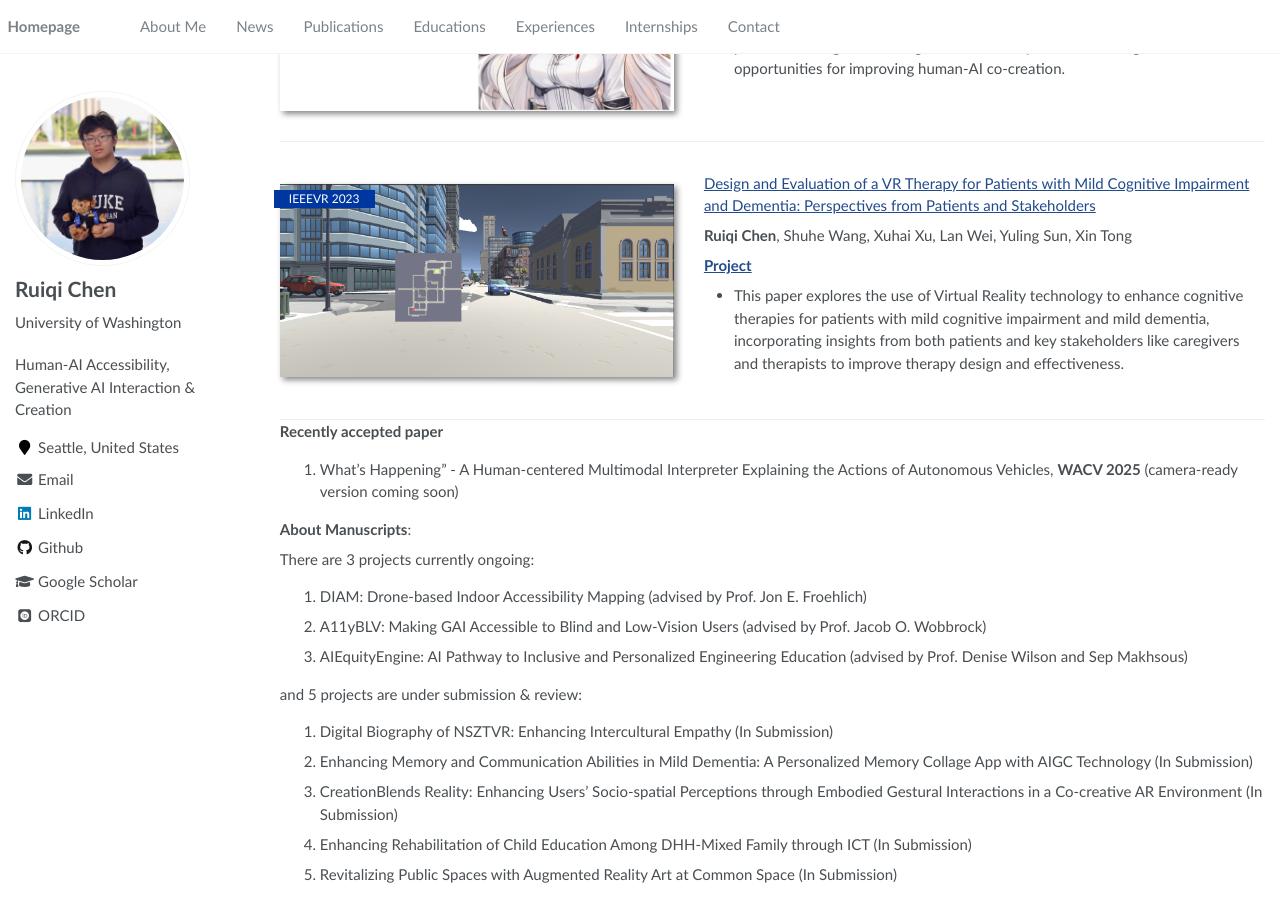
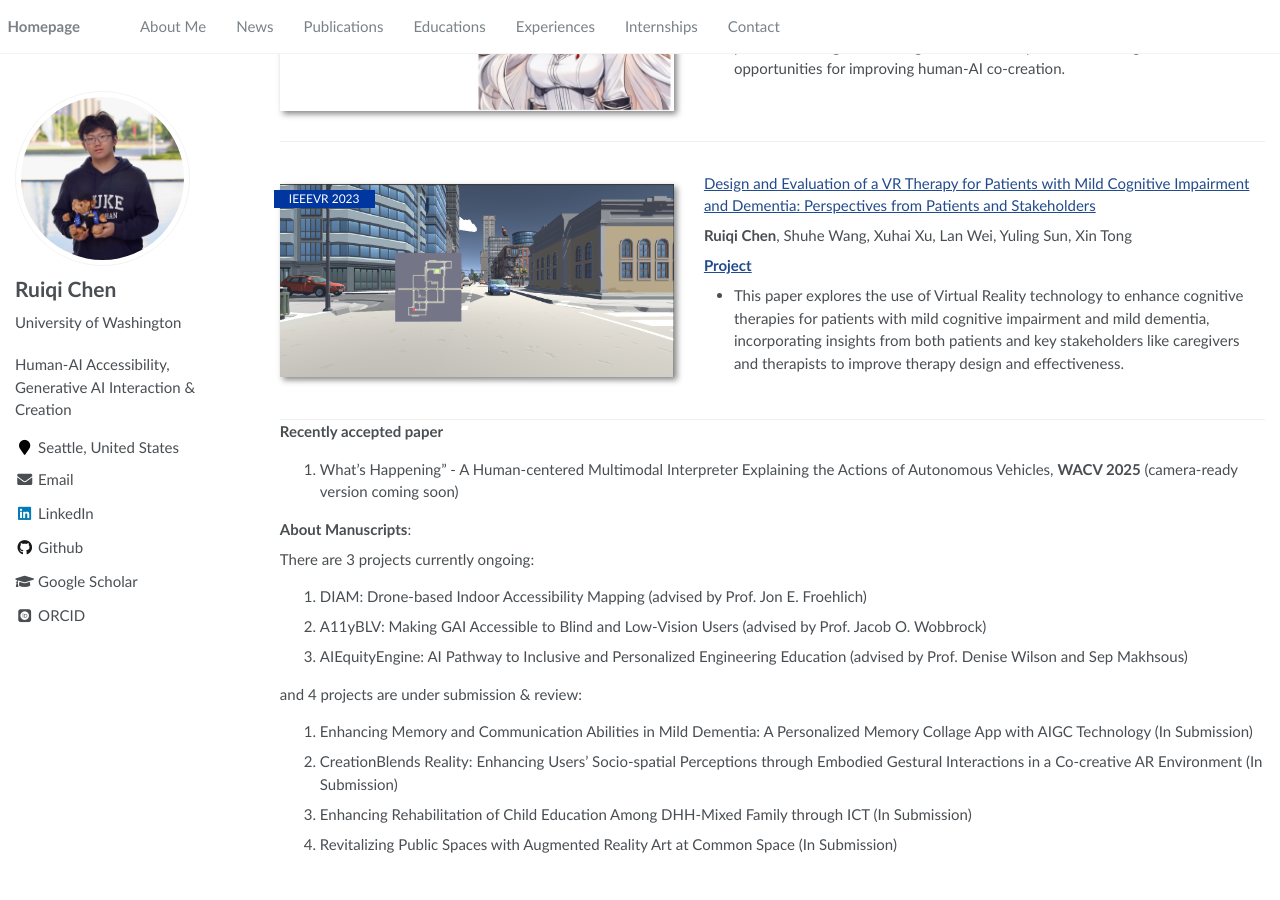
Before and after one commit to Ruiqi-Chen-0216/Ruiqi-Chen-0216.github.io, a Jekyll site: the page built from _pages/publications.md, in a window 1280 px wide and 900 px high, scrolled down 944 px. Built offline with Jekyll 4.4.1, drawn with Linux system fonts in a browser that asks for light colours; some web fonts are replaced; after the commit the page ends 1814 px from its top, so only the background shows below that.

Commit message:
Update publications.md

```diff
--- a/_pages/publications.md
+++ b/_pages/publications.md
@@ -73,12 +73,11 @@ There are 3 projects currently ongoing:
 2. A11yBLV: Making GAI Accessible to Blind and Low-Vision Users (advised by Prof. Jacob O. Wobbrock)
 3. AIEquityEngine: AI Pathway to Inclusive and Personalized Engineering Education (advised by Prof. Denise Wilson and Sep Makhsous)
 
-and 5 projects are under submission & review:
-1. Digital Biography of NSZTVR: Enhancing Intercultural Empathy (In Submission)
-2. Enhancing Memory and Communication Abilities in Mild Dementia: A Personalized Memory Collage App with AIGC Technology (In Submission)
-3. CreationBlends Reality: Enhancing Users' Socio-spatial Perceptions through Embodied Gestural Interactions in a Co-creative AR Environment (In Submission)
-4. Enhancing Rehabilitation of Child Education Among DHH-Mixed Family through ICT (In Submission)
-5. Revitalizing Public Spaces with Augmented Reality Art at Common Space (In Submission)
+and 4 projects are under submission & review:
+1. Enhancing Memory and Communication Abilities in Mild Dementia: A Personalized Memory Collage App with AIGC Technology (In Submission)
+2. CreationBlends Reality: Enhancing Users' Socio-spatial Perceptions through Embodied Gestural Interactions in a Co-creative AR Environment (In Submission)
+3. Enhancing Rehabilitation of Child Education Among DHH-Mixed Family through ICT (In Submission)
+4. Revitalizing Public Spaces with Augmented Reality Art at Common Space (In Submission)
 
 <!--- [Lorem ipsum dolor sit amet, consectetur adipiscing elit. Vivamus ornare aliquet ipsum, ac tempus justo dapibus sit amet](https://github.com), A, B, C, **CVPR 2020**-->
 
```
